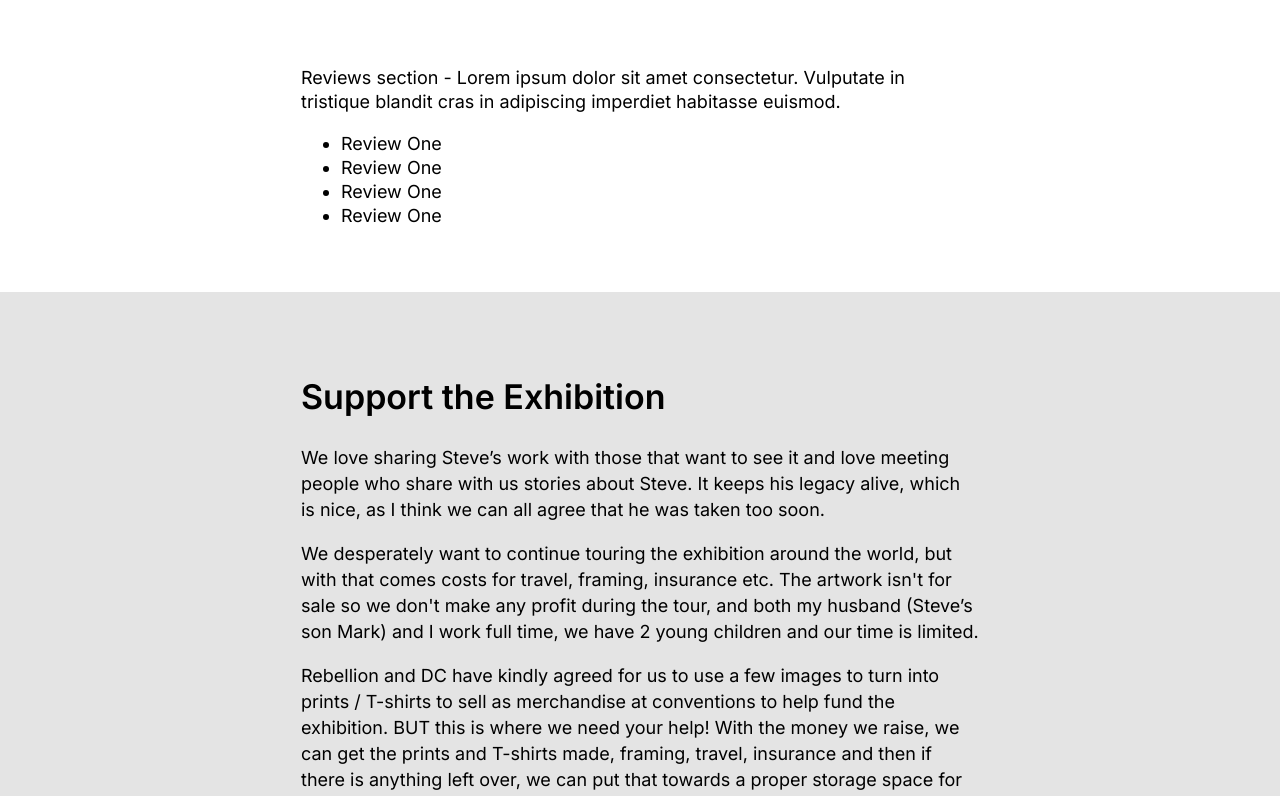
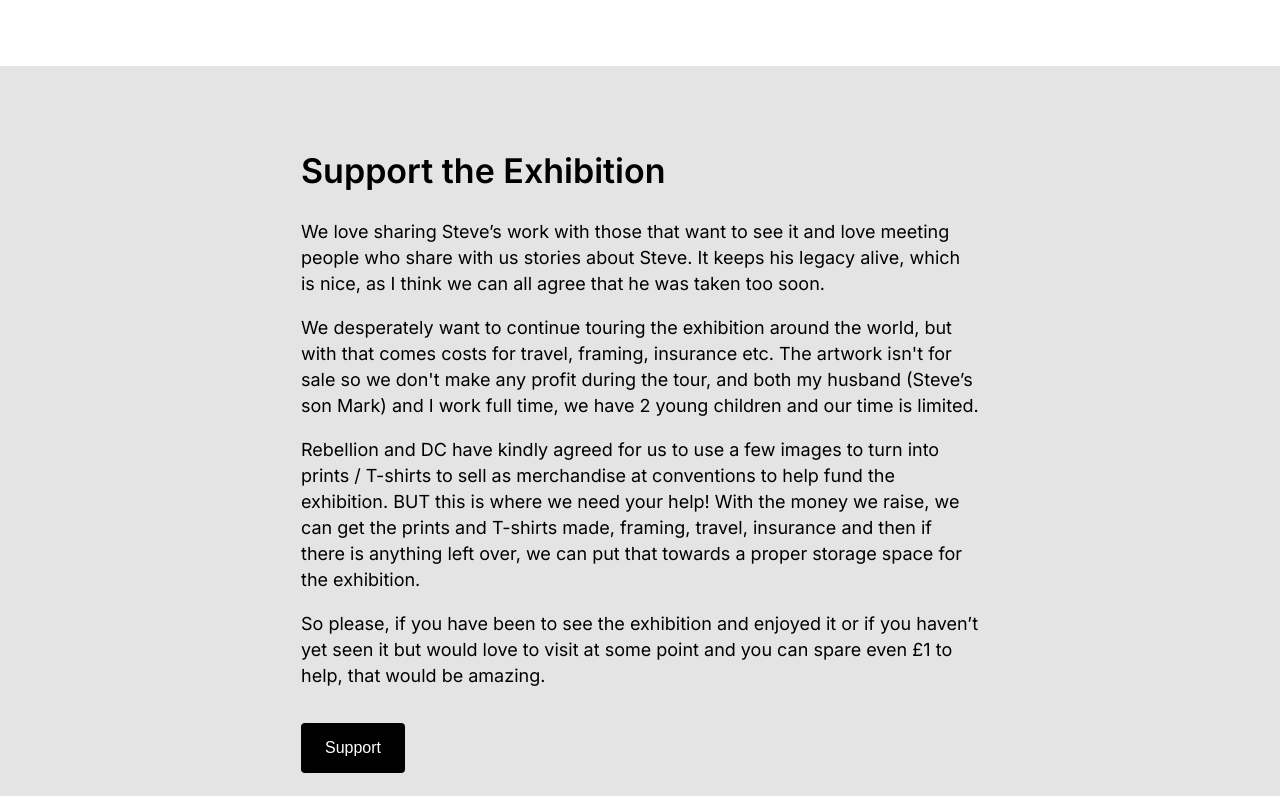
Before and after one commit to Jim-Dillon/steve-dillon, a React (Vite) app: page /steve-dillon/about in a window 1280 px wide. Shown: the part 2482-3278 px from the top of the page. Built offline with nearby package versions, Linux system fonts and the light colour scheme.

Commit message:
change button size on desktop

```diff
--- a/src/css/about.module.scss
+++ b/src/css/about.module.scss
@@ -139,40 +139,7 @@
     }
 }
 
-.aboutThirdContent {
-    margin: 0 auto 4rem;
-    width: 358px;
 
-    p {
-        font-family: "Inter", sans-serif;
-        font-size: 14px;
-        line-height: 24px;
-
-        @media (min-width: 900px) {
-            font-size: 18px;
-            width: 596px;
-        }
-
-        @media (min-width: 1200px) {
-            width: 678px;
-        }
-    }
-
-    ul {
-        font-family: "Inter", sans-serif;
-        font-size: 14px;
-        line-height: 24px;
-
-        @media (min-width: 900px) {
-            font-size: 18px;
-            width: 596px;
-        }
-
-        @media (min-width: 1200px) {
-            width: 678px;
-        }
-    }
-}
 
 .aboutSupportContainer {
     background-color: #e4e4e4;
@@ -240,7 +207,7 @@
 }
 
 
-.aboutTopContent, .steveImgContainer, .aboutSecondContent, .aboutImagesContainer, .aboutImagesContainer, .aboutThirdContent, .aboutSupportContent {
+.aboutTopContent, .steveImgContainer, .aboutSecondContent, .aboutImagesContainer, .aboutImagesContainer, .aboutSupportContent {
     @media (min-width: 650px) {
         width: 460px;
     }
--- a/src/css/home.module.scss
+++ b/src/css/home.module.scss
@@ -209,7 +209,12 @@
     border-radius: 4px;
     font-size: 14px;
     margin-top: 1rem;
-    padding: 1rem 1.5rem;
+    padding: 0.75rem 1rem;
+
+    @media (min-width: 900px) {
+        font-size: 16px;
+        padding: 1rem 1.5rem;
+    }
 
     a {
         color: white;
--- a/src/pages/AboutPage.tsx
+++ b/src/pages/AboutPage.tsx
@@ -26,16 +26,6 @@ const AboutPage = () => {
           <img src={panel} alt="" />
           <img src={luton} alt="" />
         </div>
-        <div className={styles.aboutThirdContent}>
-          <p>Reviews section - Lorem ipsum dolor sit amet consectetur. Vulputate in tristique blandit cras in adipiscing imperdiet habitasse euismod.
-          </p>
-          <ul className={styles.reviewsList}>
-            <li>Review One</li>
-            <li>Review One</li>
-            <li>Review One</li>
-            <li>Review One</li>
-          </ul>
-        </div>
         <div className={styles.aboutSupportContainer}>
           <div className={styles.aboutSupportContent}>
             <h2>Support the Exhibition</h2>
```
